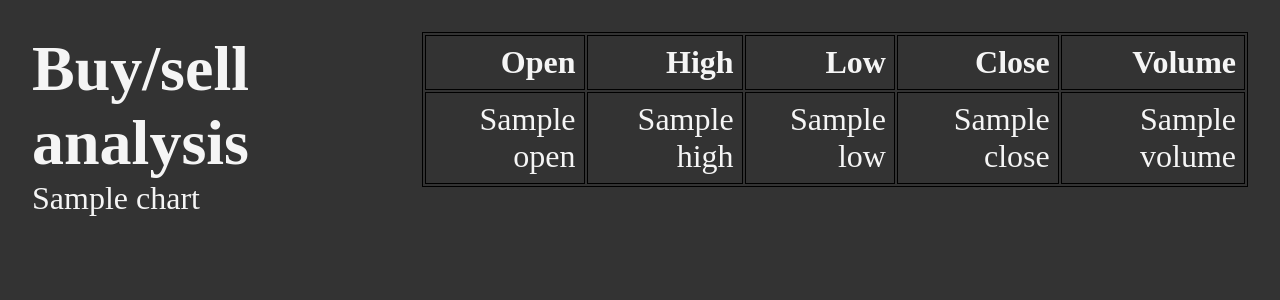
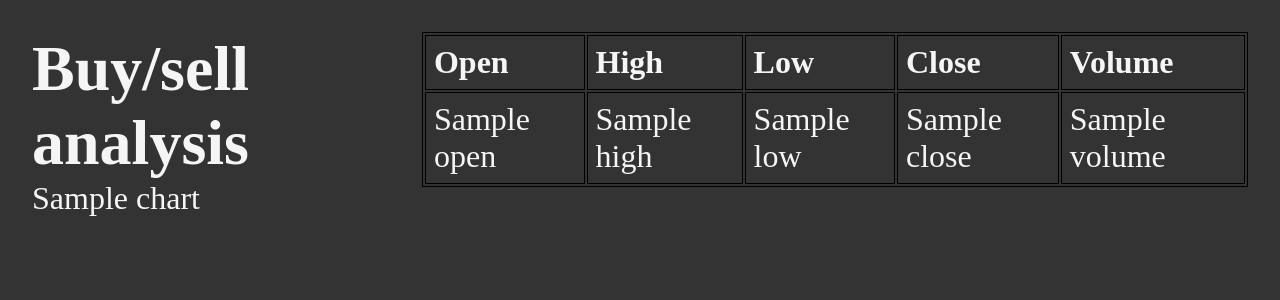
Before and after one commit to Dandata0101/mbs-Stock-signal-project, a Flask app: template templates/stock.html in a window 1280 px wide. Shown: the top 300 px of the page. Run offline with Flask 3, Linux system fonts and the light colour scheme; the template is opened without the code that fills it: most values are stand-ins (such as "Sample title", 1, 10 or a date in 2020); parts of the project's set-up code (start-up, migrations or seed data) failed here and were passed over.

Commit message:
move to table to left

```diff
--- a/templates/stock.html
+++ b/templates/stock.html
@@ -20,7 +20,7 @@
         th, td {
             border: 1px solid black;
             padding: 8px;
-            text-align: right;
+            text-align: Left;
         }
     </style>
 </head>
```
